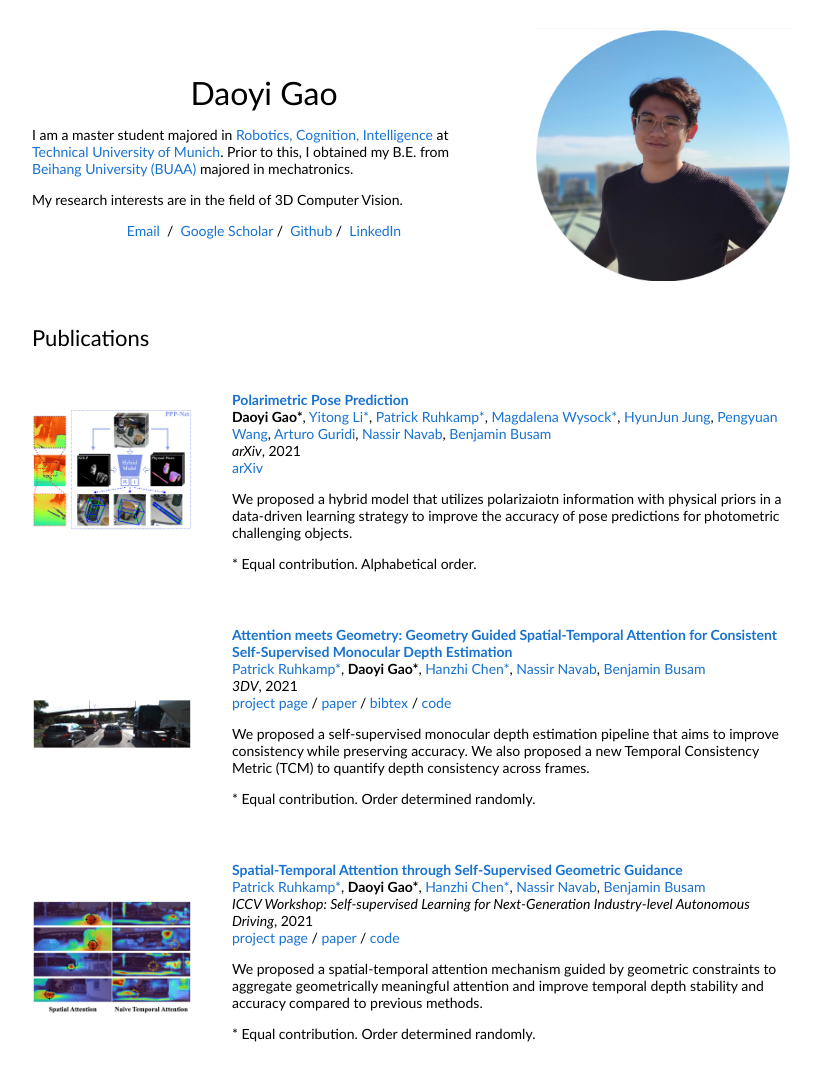
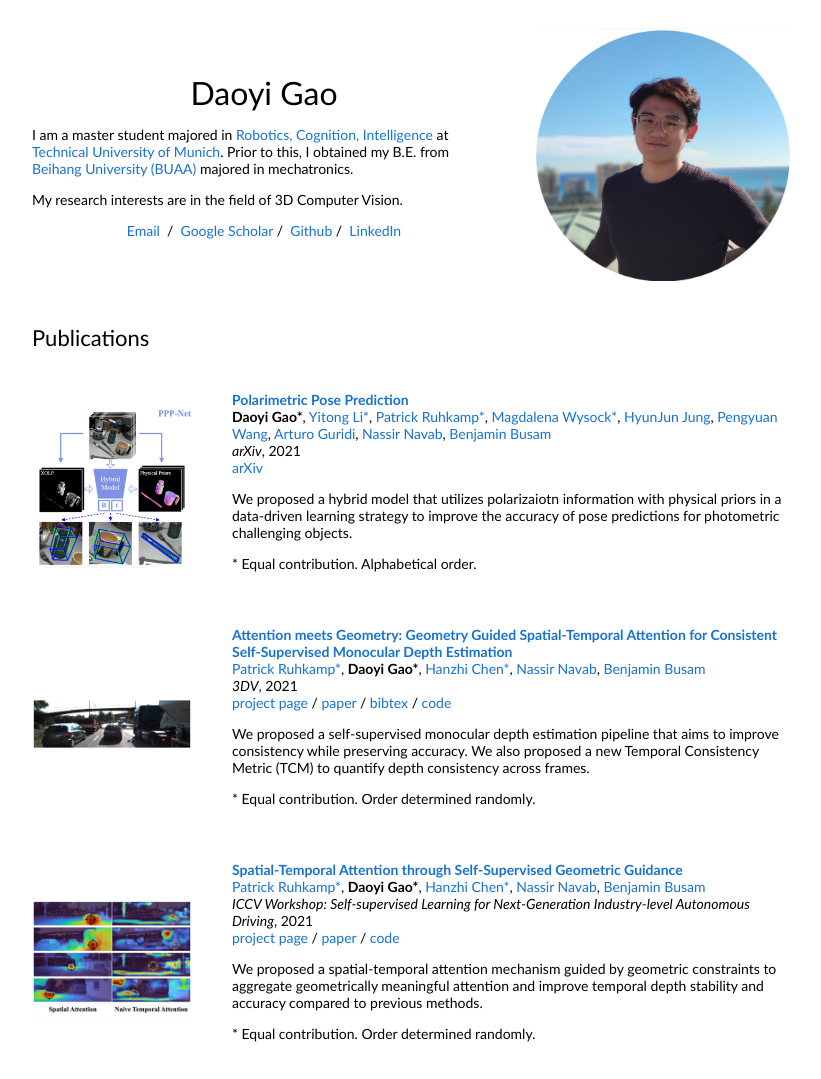
Before and after one commit to DaoyiG/DaoyiG.github.io, a plain HTML site: page index.html in a window 1280 px wide. Shown: the top 1079 px of the page, without its empty margins (228-1049 px from the left). Drawn offline with Linux system fonts and the light colour scheme.

Commit message:
update ppp

```diff
--- a/index.html
+++ b/index.html
@@ -67,9 +67,9 @@
                 <td style="padding:20px;width:25%;vertical-align:middle">
                   <div class="one">
                     <div class="two" id='ppp_image'>
-                      <img src='images/PPP.png' width="160">
+                      <img src='images/PPP.jpg' width="160">
                     </div>
-                    <img src='images/PPP.png' width="160">
+                    <img src='images/PPP.jpg' width="160">
                   </div>
                   <script type="text/javascript">
                     function ppp_start() {
```
